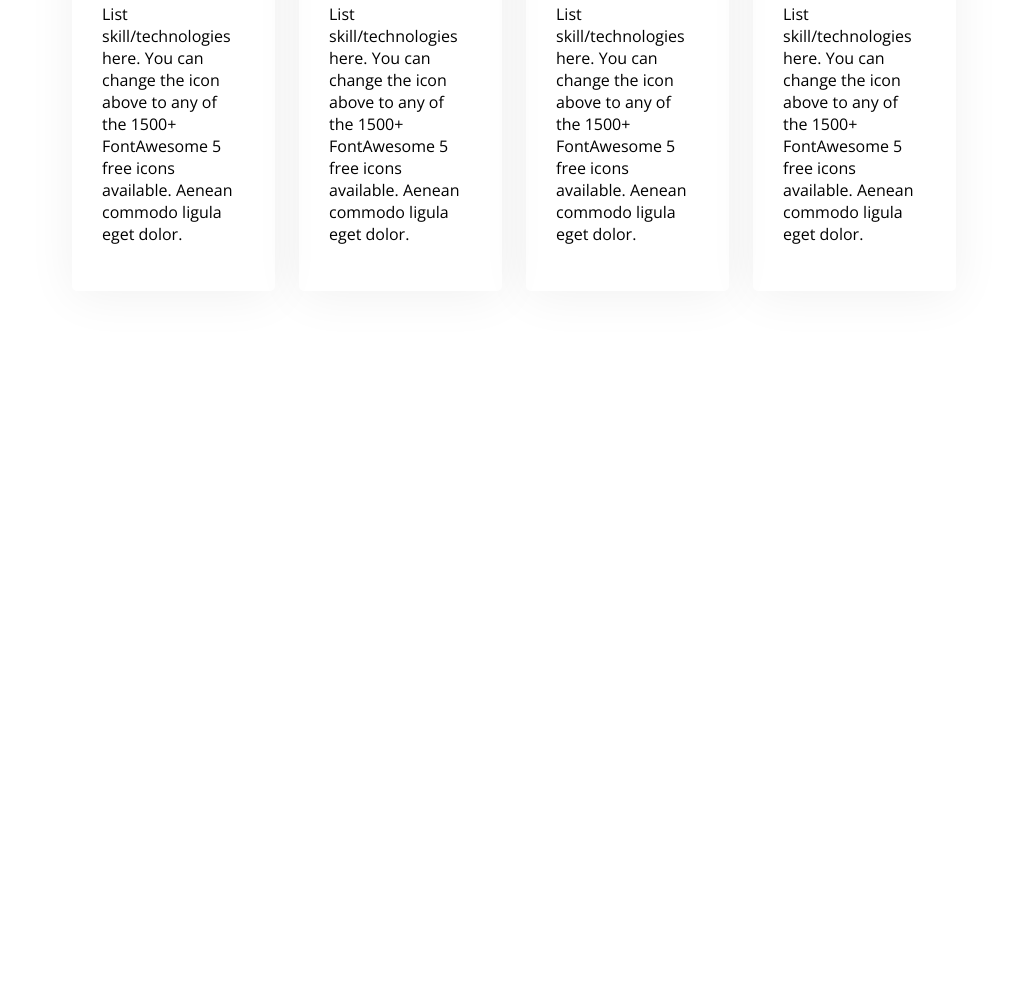
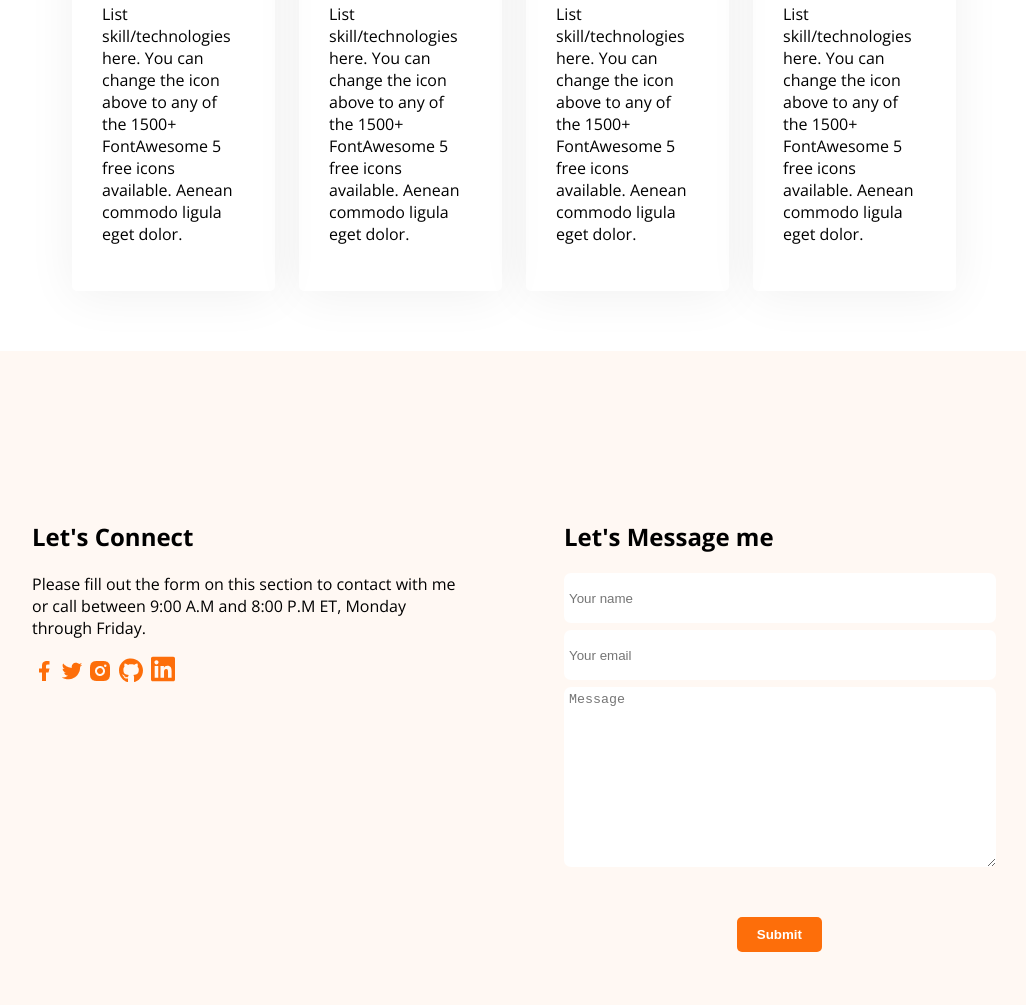
Before and after one commit to SMMuntasir/My-First-portfolio, a plain HTML site: page index.html in a window 1280 px wide. Shown: the part 851-1856 px from the top of the page, without its empty margins (126-1152 px from the left). Before the commit the page ends 1202 px from the top, so only its background shows below. Drawn offline with nearby package versions, Linux system fonts and the light colour scheme.

Commit message:
added footer

```diff
--- a/index.html
+++ b/index.html
@@ -56,6 +56,29 @@
         </div>
     </section>
     </main>
-    <footer></footer>
+    <footer class="footer">
+        <div class="connect">
+            <h2>Let's Connect</h2>
+            <p class="connect-1">Please fill out the form on this section to contact with me or call between 9:00 A.M and 8:00 P.M ET, Monday through Friday.</p>
+            <a href="https://www.facebook.com/muntasir.sarwar.3/" target="_blank"><img src="images/icons/facebook.png" alt=""></a>
+            <a href="https://x.com/MuntasirSm74964" target="_blank"><img src="images/icons/twitter.png" alt=""></a>
+            <a href="https://www.instagram.com/smmuntasirsarwar/" target="_blank"><img src="images/icons/insta.png" alt=""></a>
+
+            <a href="https://github.com/SMMuntasir" target="_blank"><img class="github" src="/images/icons/github.svg" alt=""></a>
+
+            <a href="https://www.linkedin.com/in/sm-muntasir-sarwar-5b8466294/" target="_blank"><img class="Linkedin" src="/images/icons/linkedin.svg" alt=""></a>
+
+        </div>
+
+            <div class="message">
+                <h2>Let's Message me </h2>
+                <form class="form" action="">
+                    <input class="mes-1" type="name" name="" id="" placeholder="Your name">
+                    <input class="mes-1" type="email" name="" id="" placeholder="Your email">
+                    <textarea class="mes-1 mes-2" name="" id="" placeholder="Message"></textarea>
+                </form>
+                <button>Submit</button></div>
+
+    </footer>
 </body>
 </html>
--- a/style/style.css
+++ b/style/style.css
@@ -43,7 +43,7 @@ nav li a{
     text-decoration: none;
 }
 
-.bt{
+.bt,footer button{
     background-color: #FD6E0A;
     font-weight: bold;
     color: white;
@@ -99,4 +99,56 @@ nav li a{
 }
 .Mun{
     width: 500px;
+    /* border-width: 7px ; */
+    /* border-radius: 50% ; */
+    /* border-style: solid; */
+    /* border-color: rgb(6, 89, 1); */
+    /* padding: 10px; */
 }
+.footer{
+    /* width: 100px; */
+    background-color:#FFF8F3 ;
+    padding:100px 100px;
+    /* height: 500px; */
+    display: flex;
+    justify-content: space-evenly;
+    /* align-items: center; */
+    /* margin: 60px 0px ; */
+}
+footer form{
+    margin: 0px;
+}
+.form{
+    display: flex;
+    flex-direction: column;
+    gap: 7px;
+    /* padding: 20px; */
+}
+.github,.Linkedin{
+    margin-left: 3px;
+    width: 24px;
+}
+
+.connect{
+    width: 50%;
+    padding: 50px;
+    /* margin: 0px 300px 0px 50px; */
+}
+.message{
+    width: 50%;
+    padding: 50px;
+}
+.mes-1{
+    padding: 5px;
+    height: 40px;
+    border-radius: 7px;
+    border: none;
+}
+.mes-2{
+    height: 170px;
+}
+footer button{
+    margin: 50px 60% 0px 40%;
+    justify-content: center;
+
+}
```
Also changed, not shown: images/icons/github.svg (added), images/icons/linkedin.svg (added), 1 other file.
